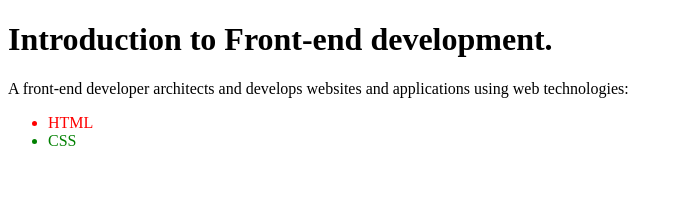
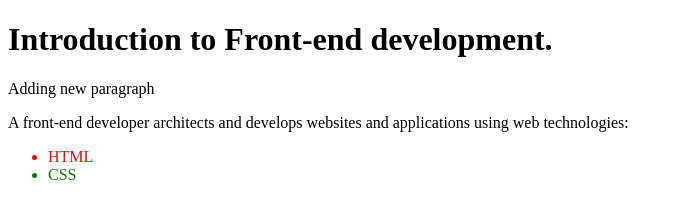
Before and after one commit to AMarinkovic15/front-end-development, a plain HTML site: page index.html in a window 1280 px wide. Shown: the whole page, without its empty margins (0-683 px from the left). Drawn offline with Linux system fonts and the light colour scheme.

Commit message:
New Paragraph Added

```diff
--- a/index.html
+++ b/index.html
@@ -6,6 +6,8 @@
 <body>
 
 	<h1>Introduction to Front-end development.</h1>
+
+	<p>Adding new paragraph</p>
 
 	<p>A front-end developer architects and develops websites and applications using web technologies:</p>
 
```
